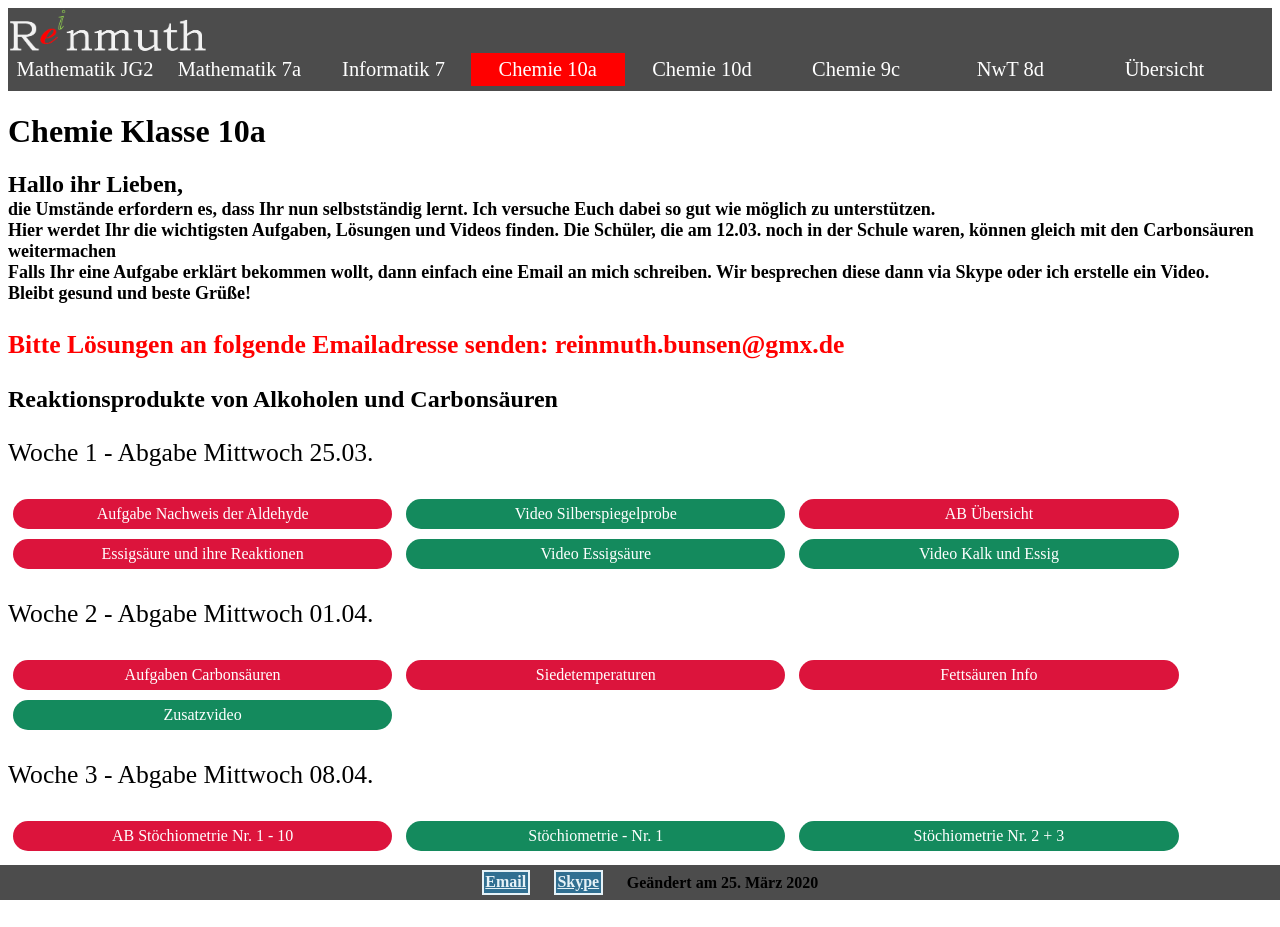
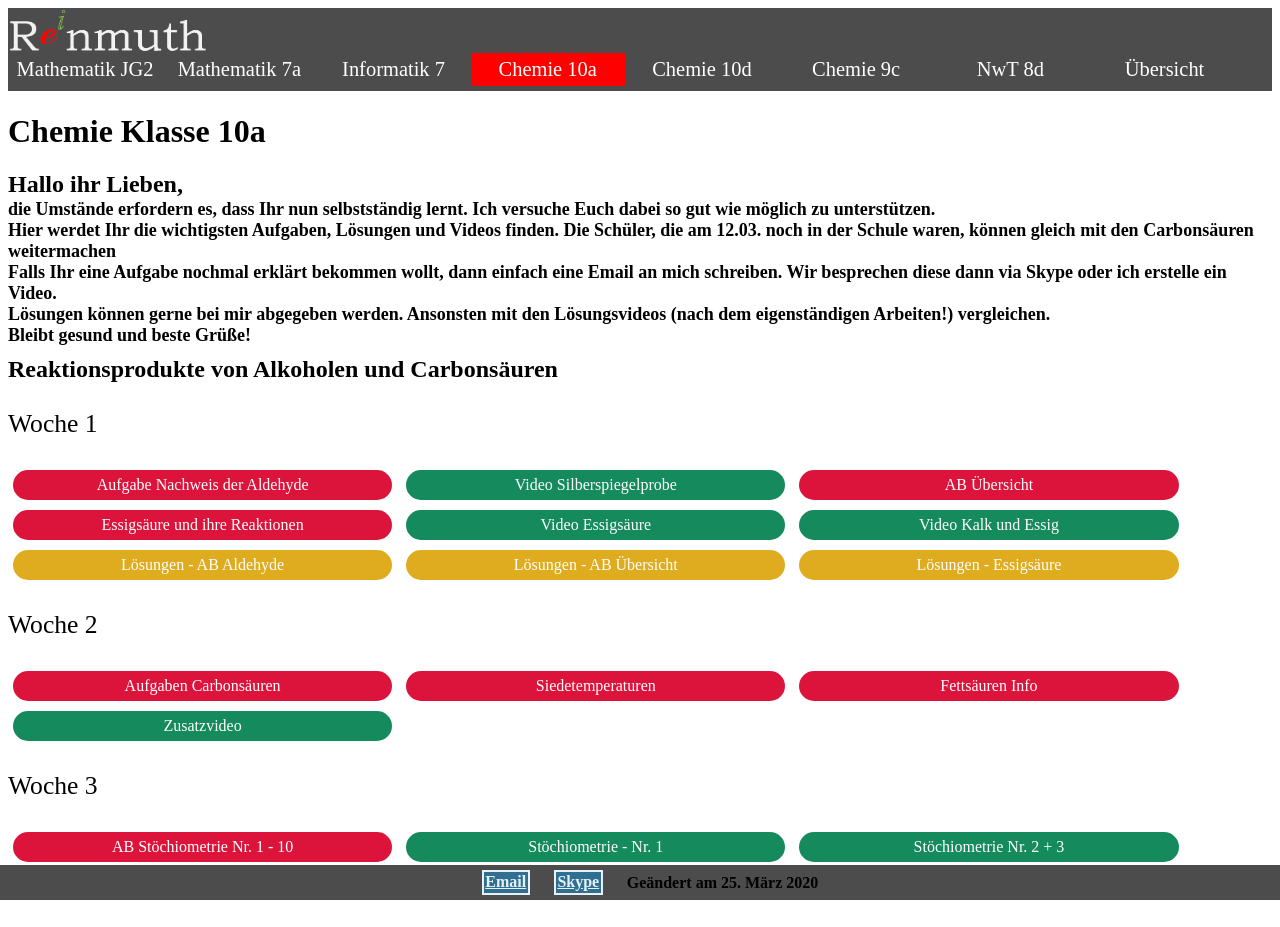
Before and after one commit to Reinmuth/Reinmuth.github.io, a Jekyll site: the page 10a.html, which Jekyll copies as it is, in a window 1280 px wide. Built offline with Jekyll 4.4.1, drawn with Linux system fonts in a browser that asks for light colours.

Commit message:
Add files via upload

```diff
--- a/10a.html
+++ b/10a.html
@@ -56,15 +56,15 @@
 				<h2>Hallo ihr Lieben,</h2>
 				<h3>die Umstände erfordern es, dass Ihr nun selbstständig lernt. Ich versuche Euch dabei so gut wie möglich zu unterstützen. <br>
 				Hier werdet Ihr die wichtigsten Aufgaben, Lösungen und Videos finden. Die Schüler, die am 12.03. noch in der Schule waren, können gleich mit den Carbonsäuren weitermachen <br>
-				Falls Ihr eine Aufgabe erklärt bekommen wollt, dann einfach eine Email an mich schreiben. Wir besprechen diese dann via Skype oder ich erstelle ein Video. <br>
+				Falls Ihr eine Aufgabe nochmal erklärt bekommen wollt, dann einfach eine Email an mich schreiben. Wir besprechen diese dann via Skype oder ich erstelle ein Video. <br>
+				Lösungen können gerne bei mir abgegeben werden. Ansonsten mit den Lösungsvideos (nach dem eigenständigen Arbeiten!) vergleichen. <br>
 				Bleibt gesund und beste Grüße!
-				<p class="wichtig" >Bitte Lösungen an folgende Emailadresse senden: reinmuth.bunsen@gmx.de</p>
 				</h3>
 		</div>
 
 		<h2> Reaktionsprodukte von Alkoholen und Carbonsäuren</h2>
 
-		<p>Woche 1 - Abgabe Mittwoch 25.03.</p>
+		<p>Woche 1 </p>
 
 
 
@@ -76,13 +76,14 @@
 			<a class="kachel exerc" href="Ch10/Essigsäure.pdf">Essigsäure und ihre Reaktionen</a>
 			<a class="kachel vid" href="https://youtu.be/-CnblRb2PwM">Video Essigsäure</a>
 			<a class="kachel vid" href="https://youtu.be/W8T36CqOufA">Video Kalk und Essig</a>
-			<!--
-			 <a class="kachel sol" href="uc.png">Lösungen</a>
-			 <a class="kachel sol" href="uc.png">Lösungen Zusammenfassung</a>    -->
+
+			<a class="kachel sol" href="https://youtu.be/ZmcnrdFVtE0">Lösungen - AB Aldehyde</a>
+			<a class="kachel sol" href="https://youtu.be/hQVKJQSHDv4">Lösungen - AB Übersicht</a>
+			<a class="kachel sol" href="https://youtu.be/DFcglfI-xcU">Lösungen - Essigsäure</a>
 
 
 
-		<p>Woche 2 - Abgabe Mittwoch 01.04.</p>
+		<p>Woche 2 </p>
 
 
 			 <a class="kachel exerc" href="Ch10/Aufgaben Carbonsäuren.pdf">Aufgaben Carbonsäuren</a>
@@ -118,7 +119,7 @@
 			<li> <a class="sol" href="uc.png">Lösungen</a>    </li>
 		</ul>
 	-->
-		<p>Woche 3 - Abgabe Mittwoch 08.04.</p>
+		<p>Woche 3 </p>
 
 		 <a class="kachel exerc" href="Ch10/Stöchiometrie.pdf">AB Stöchiometrie Nr. 1 - 10</a>
 		 <a class="kachel vid" href="https://youtu.be/MTrhQvBVK2Y">Stöchiometrie - Nr. 1</a>
```
Also changed, not shown: 10d.html (+6 -7 lines).
